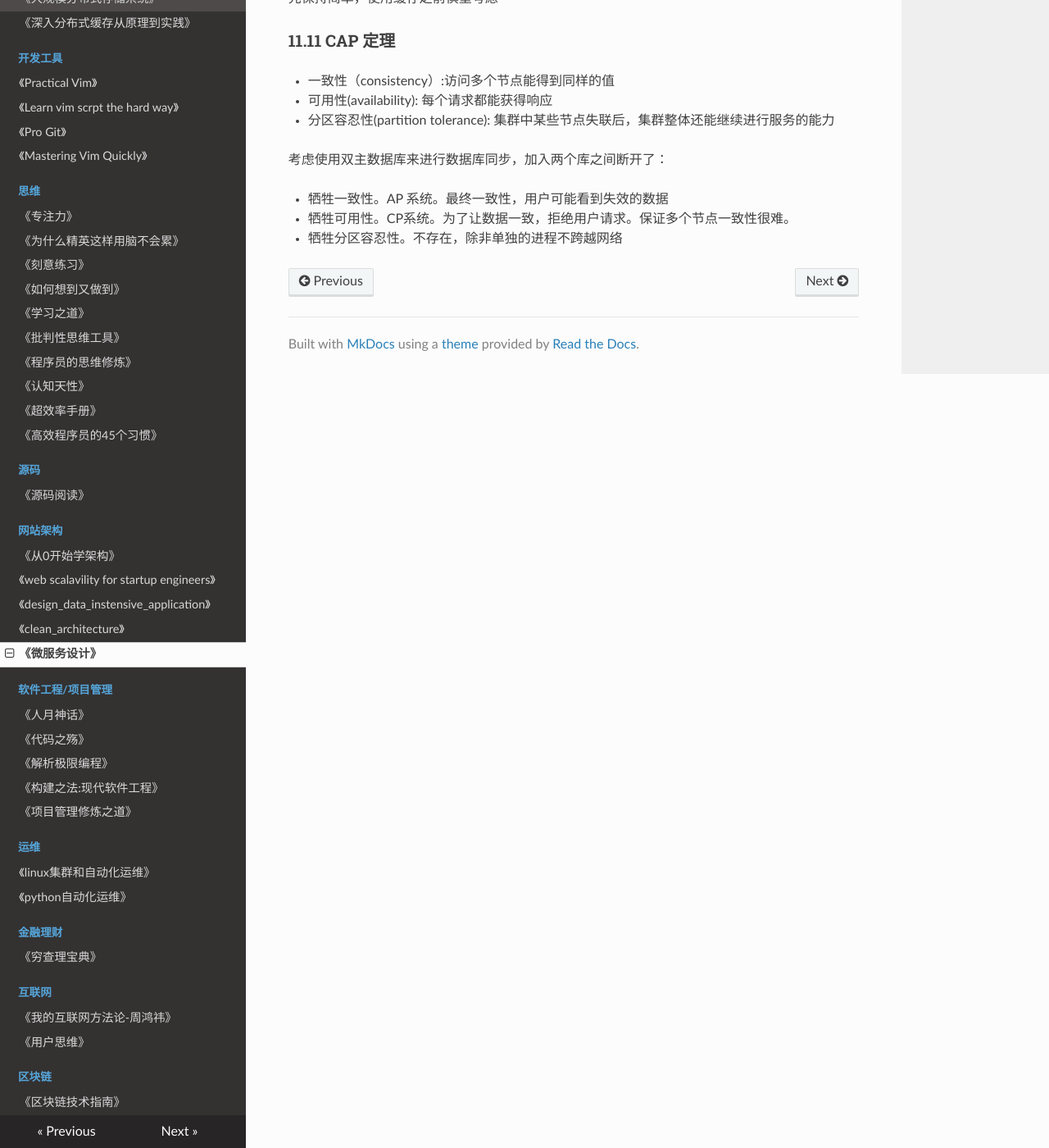
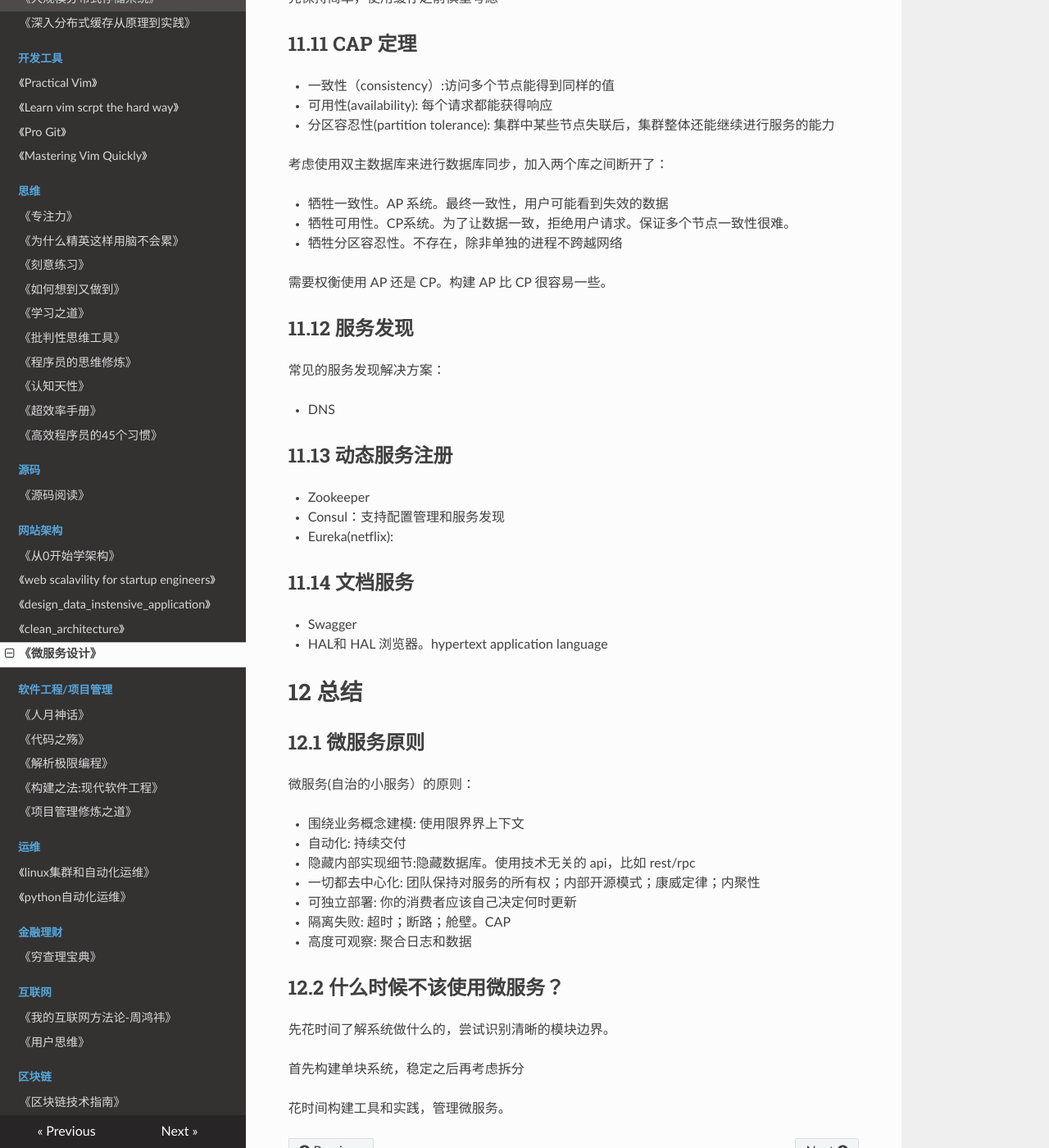
Before and after one commit to PegasusWang/booknotes, an MkDocs documentation site: the page built from docs/网站架构/微服务设计.md, in a window 1280 px wide and 1400 px high, scrolled down 5830 px. Shown: the whole window at 82% size. Built offline with MkDocs 1.6.1, drawn with Linux system fonts in a browser that asks for light colours; nearby versions of some CDN libraries; old or Windows-style settings are respelled for this version of MkDocs.

Commit message:
完成微服务设计

```diff
--- a/docs/网站架构/微服务设计.md
+++ b/docs/网站架构/微服务设计.md
@@ -245,7 +245,7 @@ ETag： 标识资源是否已改变
 先保持简单，使用缓存之前慎重考虑
 
 
-### 11.11 CAP 定理
+## 11.11 CAP 定理
 
 - 一致性（consistency）:访问多个节点能得到同样的值
 - 可用性(availability): 每个请求都能获得响应
@@ -257,3 +257,46 @@ ETag： 标识资源是否已改变
 - 牺牲一致性。AP 系统。最终一致性，用户可能看到失效的数据
 - 牺牲可用性。CP系统。为了让数据一致，拒绝用户请求。保证多个节点一致性很难。
 - 牺牲分区容忍性。不存在，除非单独的进程不跨越网络
+
+需要权衡使用 AP 还是 CP。构建 AP 比 CP 很容易一些。
+
+
+## 11.12 服务发现
+
+常见的服务发现解决方案：
+
+- DNS
+
+## 11.13 动态服务注册
+
+- Zookeeper
+- Consul：支持配置管理和服务发现
+- Eureka(netflix):
+
+## 11.14 文档服务
+
+- Swagger
+- HAL和 HAL 浏览器。hypertext application language
+
+
+# 12 总结
+
+## 12.1 微服务原则
+
+微服务(自治的小服务）的原则：
+
+- 围绕业务概念建模: 使用限界界上下文
+- 自动化: 持续交付
+- 隐藏内部实现细节:隐藏数据库。使用技术无关的 api，比如 rest/rpc
+- 一切都去中心化: 团队保持对服务的所有权；内部开源模式；康威定律；内聚性
+- 可独立部署: 你的消费者应该自己决定何时更新
+- 隔离失败: 超时；断路；舱壁。CAP
+- 高度可观察: 聚合日志和数据
+
+## 12.2 什么时候不该使用微服务？
+
+先花时间了解系统做什么的，尝试识别清晰的模块边界。
+
+首先构建单块系统，稳定之后再考虑拆分
+
+花时间构建工具和实践，管理微服务。
```
